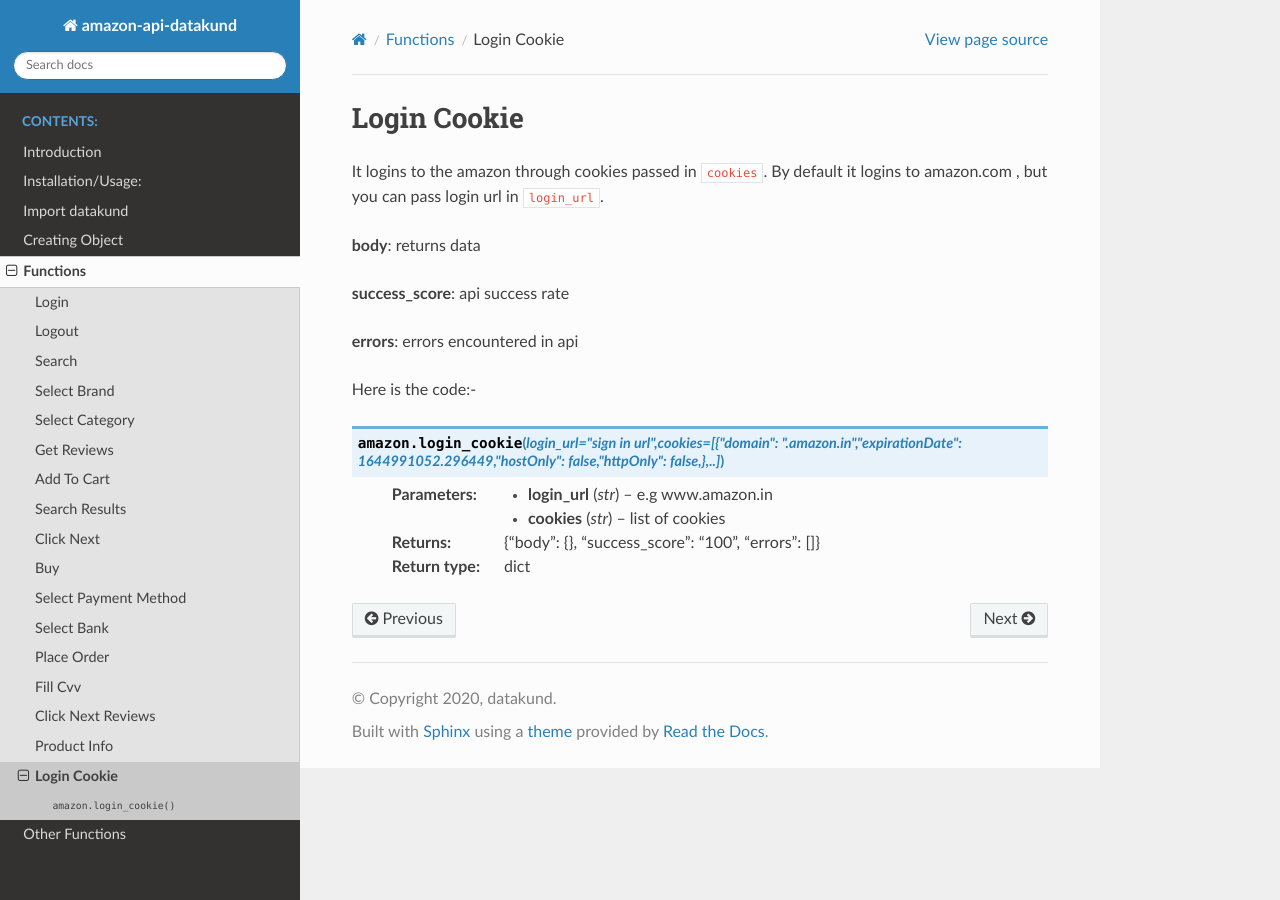
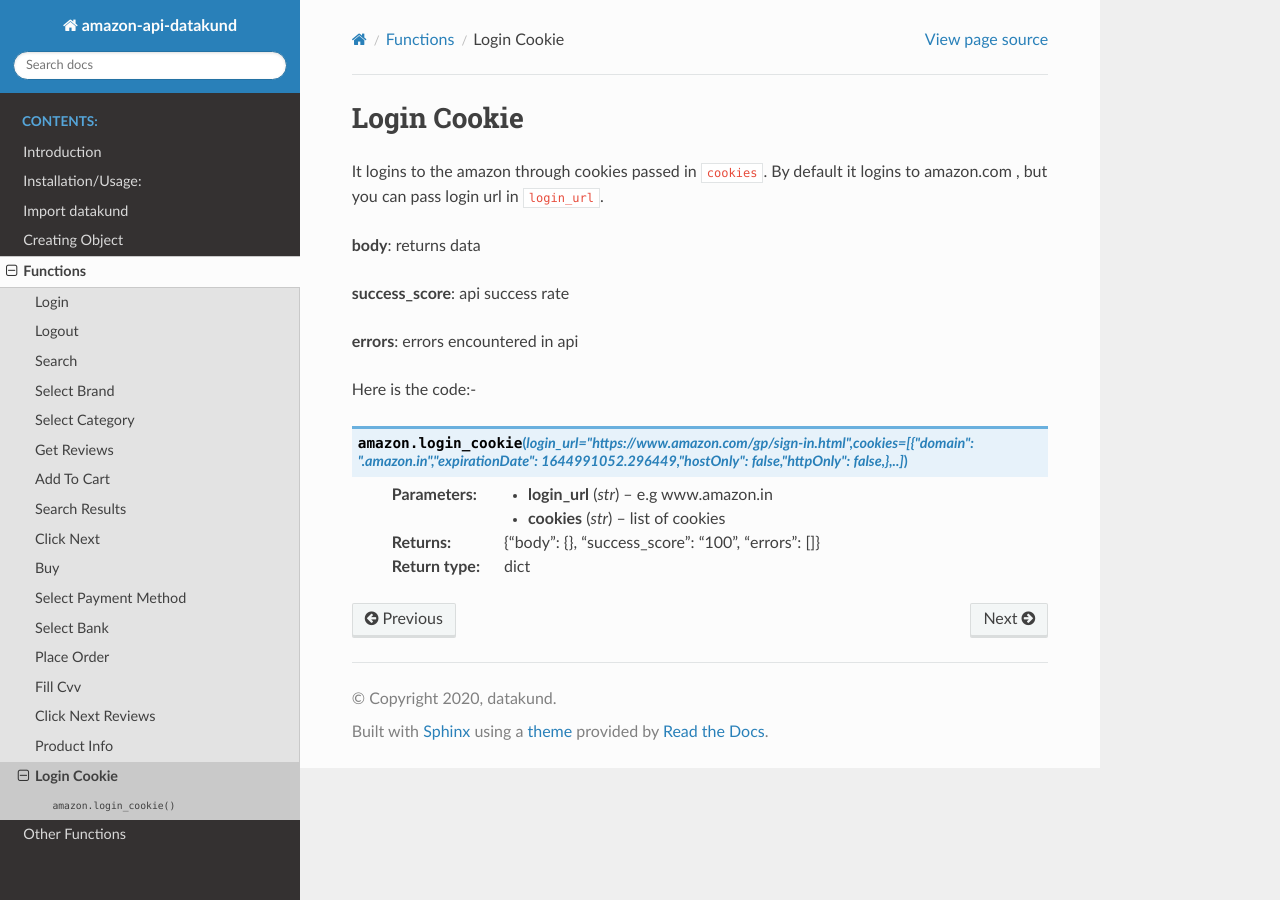
Before and after one commit to datakund/amazon-api-datakund, a Sphinx documentation site: the page built from Docs/source/login_cookie.rst, in a window 1280 px wide. Built offline with Sphinx 7.4.7 and the Read the Docs theme 2.0.0, drawn with Linux system fonts in a browser that asks for light colours.

Commit message:
Update login_cookie.rst

```diff
--- a/Docs/source/login_cookie.rst
+++ b/Docs/source/login_cookie.rst
@@ -11,7 +11,7 @@
 
 Here is the code:-
 
-.. py:function:: amazon.login_cookie(login_url="sign in url",cookies=[{"domain": ".amazon.in","expirationDate": 1644991052.296449,"hostOnly": false,"httpOnly": false,},..])
+.. py:function:: amazon.login_cookie(login_url="https://www.amazon.com/gp/sign-in.html",cookies=[{"domain": ".amazon.in","expirationDate": 1644991052.296449,"hostOnly": false,"httpOnly": false,},..])
 
 
    :param str login_url: e.g www.amazon.in
```
